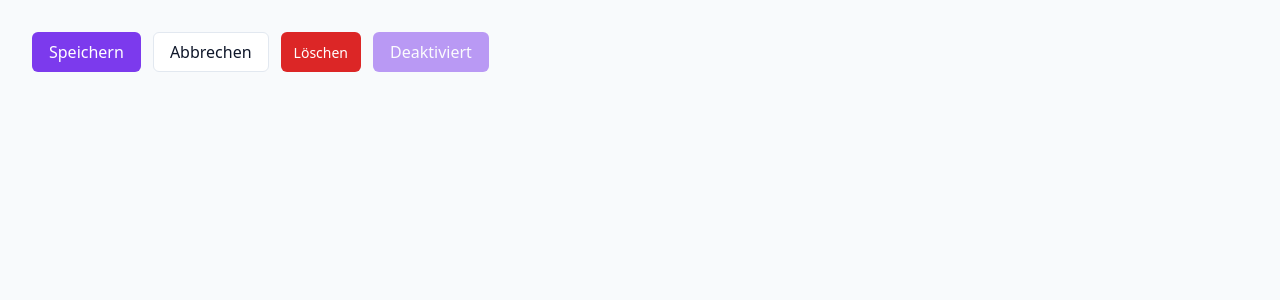
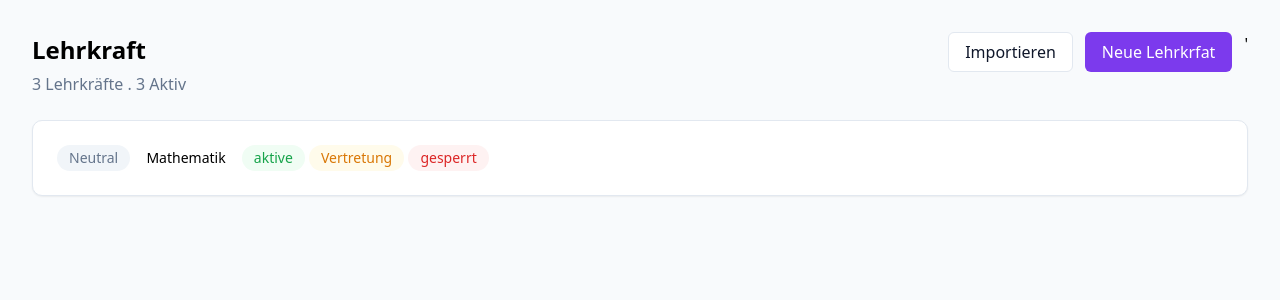
Before and after one commit to RezaGit-hub/Stundenplan-Projekt, a React (Vite) app in the folder web/: page / in a window 1280 px wide. Shown: the top 300 px of the page. Built offline with nearby package versions, Linux system fonts and the light colour scheme.

Commit message:
feat(web): add all basics

```diff
--- a/web/src/app/App.tsx
+++ b/web/src/app/App.tsx
@@ -1,14 +1,26 @@
 import { Button } from '@/components/ui/Button';
+import { Card } from '@/components/ui/Card';
+import { PageHeader } from '@/components/ui/PageHeader';
+import { Badge } from '@/components/ui/Badge';
 
 export default function App() {
   return (
-    <div style={{ padding: 'var(--space-8)', display: 'flex', gap: 'var(--space-3)' }}>
-      <Button>Speichern</Button>
-      <Button variant="secondary">Abbrechen</Button>
-      <Button variant="danger" size="sm">
-        Löschen
-      </Button>
-      <Button disabled>Deaktiviert</Button>
+    <div style={{ padding: 'var(--space-8)' }}>
+      <PageHeader
+        title="Lehrkraft"
+        description="3 Lehrkräfte . 3 Aktiv"
+        actions={
+          <>
+            <Button variant="secondary">Importieren</Button>
+            <Button>Neue Lehrkrfat</Button>'
+          </>
+        }
+      />
+      <Card>
+        <Badge>Neutral</Badge> <Badge tone="primary">Mathematik</Badge>{' '}
+        <Badge tone="success">aktive</Badge> <Badge tone="warning">Vertretung</Badge>{' '}
+        <Badge tone="danger">gesperrt</Badge>
+      </Card>
     </div>
   );
 }
--- a/web/src/components/ui/Badge/Badge.module.css
+++ b/web/src/components/ui/Badge/Badge.module.css
@@ -1,4 +1,4 @@
-.badge{
+.badge {
   display: inline-flex;
   align-items: center;
   padding: var(--space-1) var(--space-3);
@@ -6,7 +6,7 @@
   font-size: var(--text-sm);
   font-weight: var(--weight-medium);
   line-height: 1.25;
-  white-space: nowrap;          /*verhindert, dass ein Badge in 2 Zeilen*/
+  white-space: nowrap; /*verhindert, dass ein Badge in 2 Zeilen*/
 }
 
 .neutral {
--- a/web/src/components/ui/Badge/Badge.tsx
+++ b/web/src/components/ui/Badge/Badge.tsx
@@ -1,13 +1,14 @@
-import type { HTMLAttributes } from "react";
-import { cx } from "@/utils/cx";
+import type { HTMLAttributes } from 'react';
+import { cx } from '@/utils/cx';
 import styles from './Badge.module.css';
 
-type Tone = 'primary' | 'success' | 'danger' | 'warning' | 'neutral' ;
+type Tone = 'primary' | 'success' | 'danger' | 'warning' | 'neutral';
 
-interface BadgeProbs extends HTMLAttributes<HTMLSpanElement>{    /*alles, was man span kann */
+interface BadgeProbs extends HTMLAttributes<HTMLSpanElement> {
+  /*alles, was man span kann */
   tone?: Tone;
 }
 
-export function Badge({tone= 'neutral', className, ...rest}: BadgeProbs){
-  return <span className={cx(styles.badge, styles[tone])} {...rest}/>
+export function Badge({tone = 'neutral', className, ...rest}: BadgeProbs) {
+  return <span className={cx(styles.badge, styles[tone], className)} {...rest} />;
 }
--- a/web/src/components/ui/Badge/index.ts
+++ b/web/src/components/ui/Badge/index.ts
@@ -1 +1 @@
-export {Badge} from './Badge';
+export { Badge } from './Badge';
--- a/web/src/components/ui/Button/Button.module.css
+++ b/web/src/components/ui/Button/Button.module.css
@@ -1,4 +1,3 @@
-
 .button {
   display: inline-flex;
   align-items: center;
@@ -13,7 +12,6 @@
     background-color 0.15s,
     opacity 0.15s;
 }
-
 
 .button:focus-visible {
   outline: 2px solid var(--color-primary);
@@ -30,7 +28,6 @@
   background: var(--color-primary);
   color: var(--color-on-primary);
 }
-
 
 .primary:hover:not(:disabled) {
   background: var(--color-primary-hover);
--- a/web/src/components/ui/Card/Card.module.css
+++ b/web/src/components/ui/Card/Card.module.css
@@ -1,10 +1,10 @@
-.card{
+.card {
   background: var(--color-surface);
   border: 1px solid var(--color-border);
   border-radius: var(--radius-md);
   box-shadow: var(--shadow-sm);
 }
 
-.padded{
+.padded {
   padding: var(--space-6);
 }
--- a/web/src/components/ui/Card/index.ts
+++ b/web/src/components/ui/Card/index.ts
@@ -1 +1 @@
-export {Card} from './Card';
+export { Card } from './Card';
--- a/web/src/components/ui/PageHeader/PageHEader.tsx
+++ b/web/src/components/ui/PageHeader/PageHEader.tsx
@@ -1,23 +1,22 @@
-import type { ReactNode } from "react";
+import type { ReactNode } from 'react';
 import styles from './PageHeader.module.css';
 
 interface PageHeaderprobs {
   title: string;
 
-  description?: string;    /* ?: heißt dass alle Pages könnten Beschreibung hben oder <keine> */
+  description?: string; /* ?: heißt dass alle Pages könnten Beschreibung hben oder <keine> */
 
-  actions?: ReactNode;      /* ReactNode, enthält alles das React machen kann, in rechte Seite von Page kann alles enthalten sein, button Tabelle text... */
+  actions?: ReactNode; /* ReactNode, enthält alles das React machen kann, in rechte Seite von Page kann alles enthalten sein, button Tabelle text... */
 }
 
-export function PageHeader({title, description, actions}: PageHeaderprobs){
-  return(
-    <header className= {styles.header}>
+export function PageHeader({ title, description, actions }: PageHeaderprobs) {
+  return (
+    <header className={styles.header}>
       <div>
-        <h1 className={styles.title}>{title}</h1>    /*pro Seite nur eine h1 */
-        {description && <p className= {styles.description}>{description}</p>}   /* description && rendern nur wenn description einen text hat */
+        <h1 className={styles.title}>{title}</h1>
+        {description && <p className={styles.description}>{description}</p>}
       </div>
       {actions && <div className={styles.actions}>{actions}</div>}
-
     </header>
-  )
+  );
 }
--- a/web/src/components/ui/PageHeader/index.ts
+++ b/web/src/components/ui/PageHeader/index.ts
@@ -1 +1 @@
-export {PageHeader} from './PageHEader';
+export { PageHeader } from './PageHEader';
--- a/web/src/utils/cx.ts
+++ b/web/src/utils/cx.ts
@@ -1,5 +1,5 @@
-type ClassValue = string | false | undefined | null ;
+type ClassValue = string | false | undefined | null;
 
-export function cx(...parts : ClassValue[]): string{
+export function cx(...parts: ClassValue[]): string {
   return parts.filter(Boolean).join(' ');
 }
```
Also changed, not shown: web/src/components/ui/Card/Card.tsx (+7 -6 lines).
